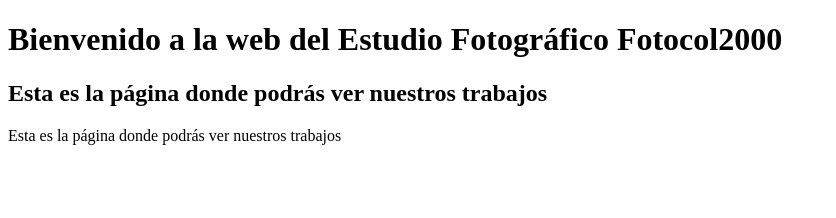
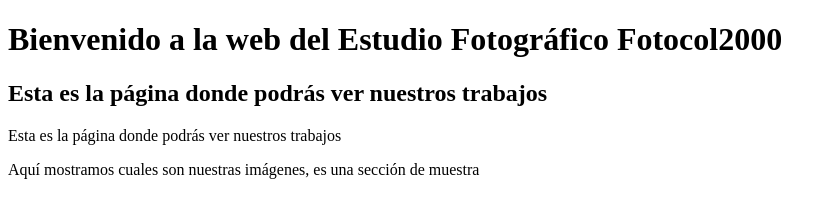
Before and after one commit to mariofhdez/pagina-web, a plain HTML site: page index.html in a window 1280 px wide. Shown: the whole page, without its empty margins (0-836 px from the left). Drawn offline with Linux system fonts and the light colour scheme.

Commit message:
Se incluye sección de imagenes

```diff
--- a/index.html
+++ b/index.html
@@ -8,5 +8,6 @@
         <h1>Bienvenido a la web del Estudio Fotográfico Fotocol2000</h1>
         <h2>Esta es la página donde podrás ver nuestros trabajos</h2>
         <p>Esta es la página donde podrás ver nuestros trabajos</p>
+        <p>Aquí mostramos cuales son nuestras imágenes, es una sección de muestra</p>
     </body>
 </html>
```
